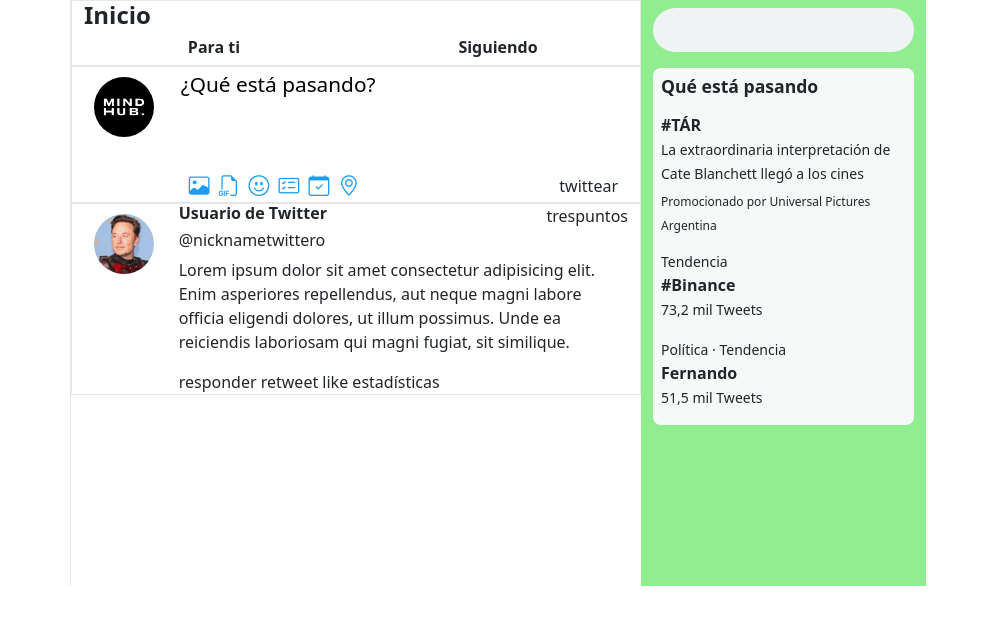
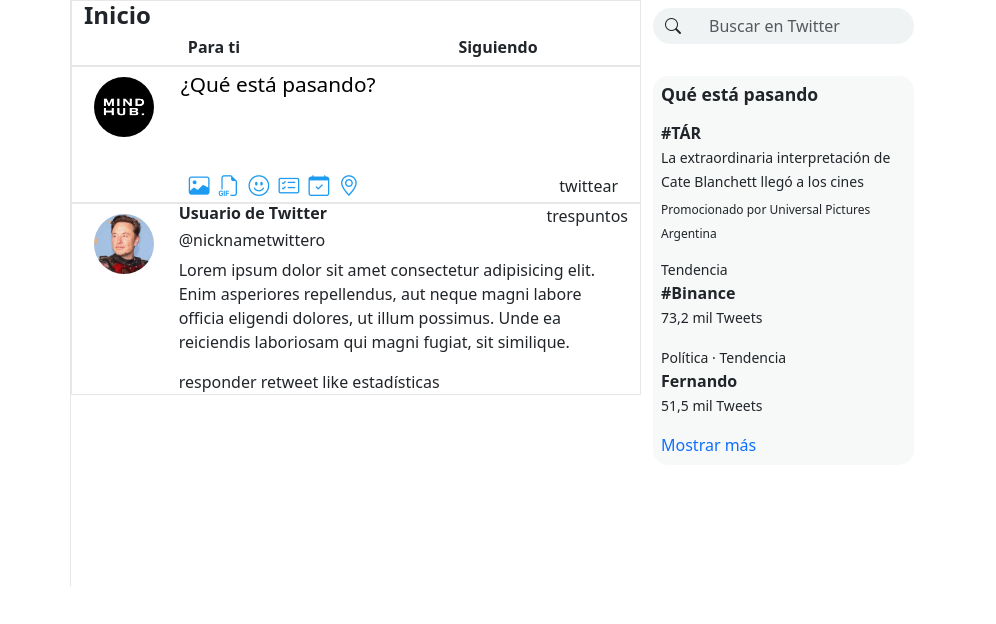
Before and after one commit to SCodify/Twitter, a website: page index.html in a window 1280 px wide. Shown: the full height of the page, 284-1280 px from the left. Drawn offline with nearby package versions, Linux system fonts and the light colour scheme.

Commit message:
Se agregaron elementos al card aside y se modificó la barra de busqueda

```diff
--- a/assets/style.css
+++ b/assets/style.css
@@ -137,16 +137,22 @@
     justify-content: space-between;
 }
 
+.input-group-text{
+    background-color: #eff3f4ff;
+    border-radius: 50px 0 0 50px;
+    border: none;
+}
+
 .search-bar {
-    width: 100%;
-    padding: 10px;
-    border-radius: 50px;
+    border-radius: 0 50px 50px 0;
     background-color: #eff3f4ff;
     border: none;
 }
 
 .card-aside {
     background-color: #f7f9f9ff;
+    border-radius: 15px;
+    overflow: hidden;
 }
 
 .card-aside h2{
@@ -157,12 +163,20 @@
     margin: 0;
 }
 
+.card-aside_info i {
+    display: inline-block;
+    margin-right: 5px;
+}
+
 .card-aside_info:hover {
     background-color: #eff1f1ff;
 }
 
 .card-aside_info .bi {
-    position: absolute;
     top:0;
     font-size: 1em !important;
 }
+
+.bi-search {
+    font-size: 1em !important;
+}
--- a/index.html
+++ b/index.html
@@ -141,12 +141,13 @@
                 </section>
             </main>
             <!-- BARRA LATERAL DERECHA -->
-            <aside class="col-md-3 d-flex flex-column justify-content-start pt-2 " style="background: lightgreen;">
-                <label>
-                    <input class="search-bar" type="text">
-                </label>
+            <aside class="col-md-3 d-flex flex-column justify-content-start pt-2 ">
+                <div class="input-group mb-3">
+                    <span class="input-group-text" id="basic-addon1"><i class="bi bi-search fa-3x"></i></span>
+                    <input type="text" class="form-control search-bar" placeholder="Buscar en Twitter" aria-label="Username" aria-describedby="basic-addon1">
+                  </div>
 
-                <div class="card-aside mt-3 py-2 rounded-3">
+                <div class="card-aside mt-3 pt-2">
                     <h2 class="ms-2">Qué está pasando</h2>
                     <div class="card-aside_info p-2">
                         <p class="m-0"><strong>#TÁR</strong></p>
@@ -165,6 +166,9 @@
 
                         <!-- <div class="icon"><i class="bi bi-three-dots"></i></div> -->
                     </div>
+                    <div class="card-aside_info p-2 ">
+                        <a href="#" class="text-primary" >Mostrar más</a>
+                    </div>
                 </div>
             </aside>
     </div>
```
